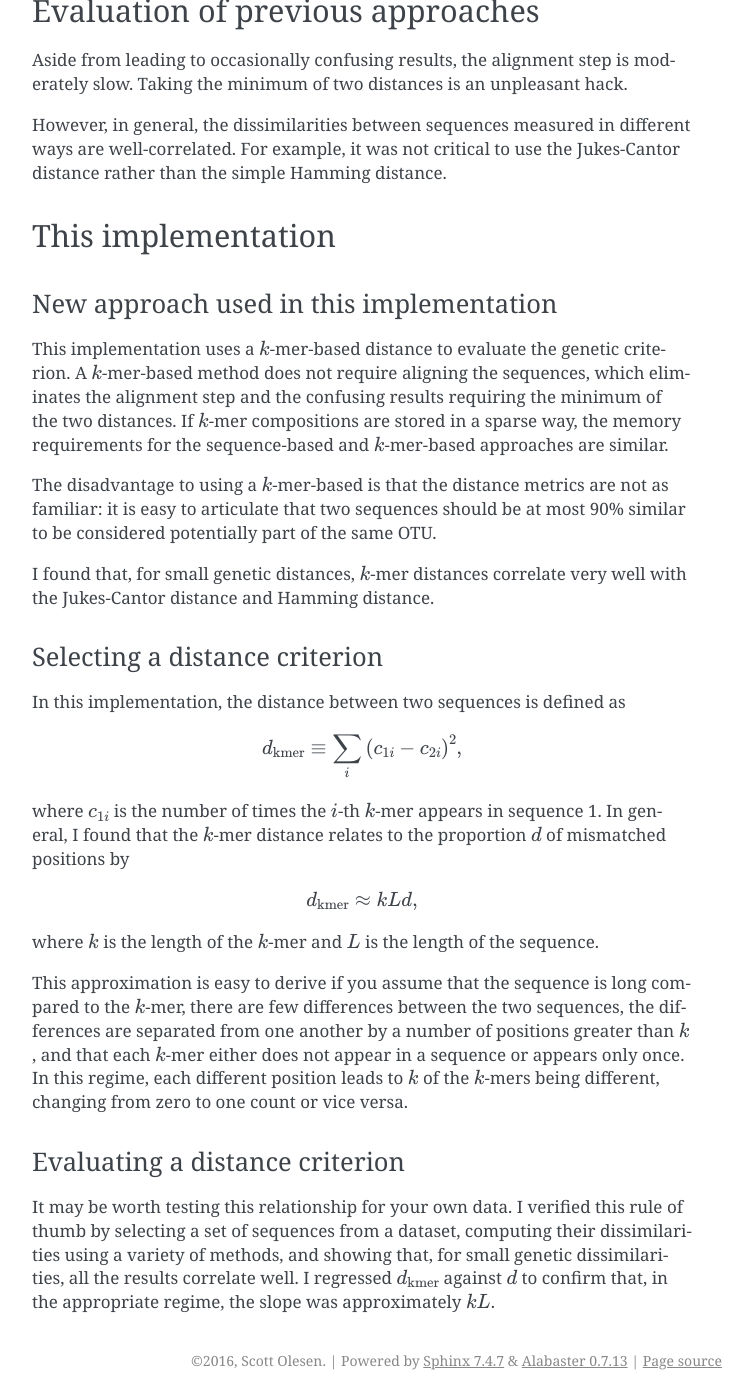
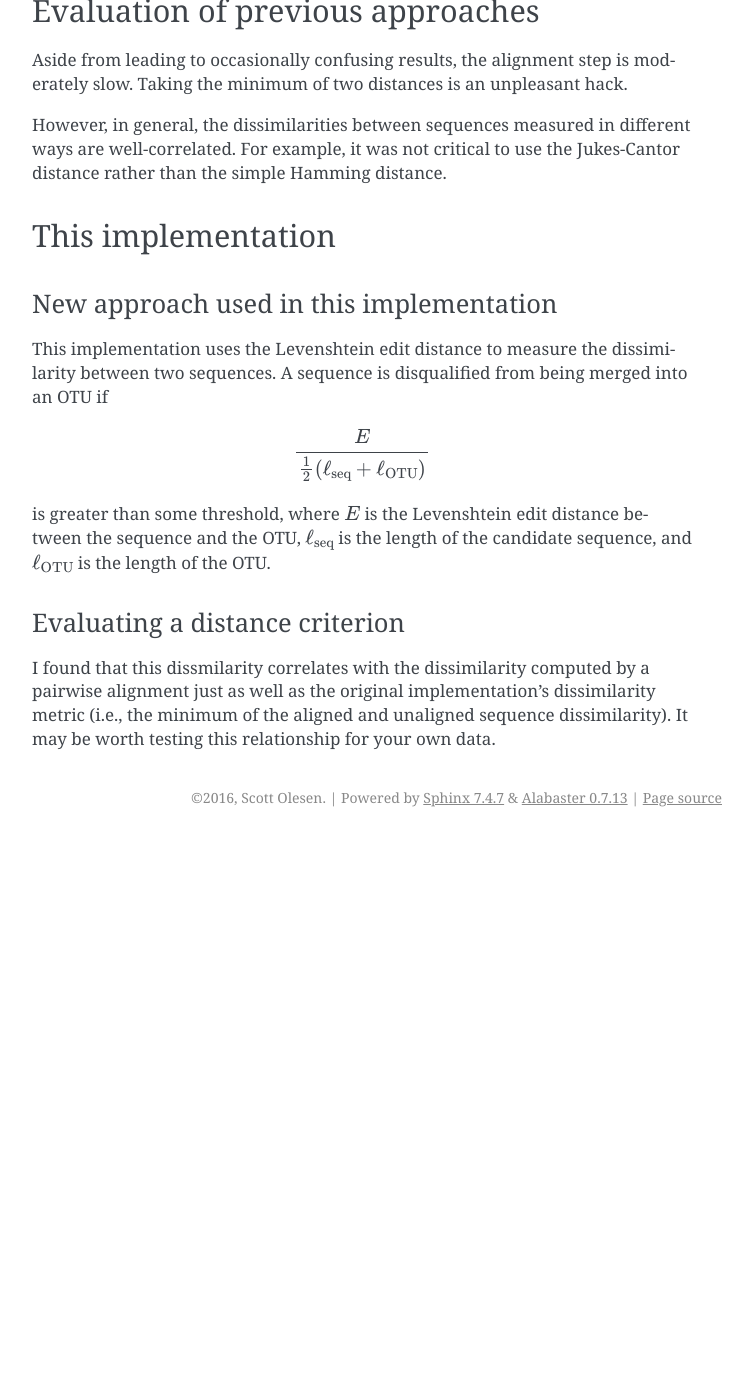
Before and after one commit to swo/dbotu3, a Sphinx documentation site: the page built from doc/source/genetic.rst, in a window 1280 px wide and 1400 px high, scrolled down 941 px. Shown: the whole window, without its empty margins (388-1141 px from the left). Built offline with Sphinx 7.4.7, drawn with Linux system fonts in a browser that asks for light colours; after the commit the page ends 1778 px from its top, so only the background shows below that; some of the changed text lies outside the part shown.

Commit message:
moved to Lev in docs

```diff
--- a/dbotu.py
+++ b/dbotu.py
@@ -47,7 +47,7 @@ class OTU:
 
     def distance_to(self, other):
         '''
-        Levenshtein ratio "distance" to other OTU
+        Length-adjusted Levenshtein "distance" to other OTU
 
         other: OTU
           distance to this OTU
--- a/doc/source/genetic.rst
+++ b/doc/source/genetic.rst
@@ -67,59 +67,26 @@ This implementation
 New approach used in this implementation
 ----------------------------------------
 
-This implementation uses a :math:`k`-mer-based distance to evaluate the
-genetic criterion. A :math:`k`-mer-based method does not require
-aligning the sequences, which eliminates the alignment step and the
-confusing results requiring the minimum of the two distances. If
-:math:`k`-mer compositions are stored in a sparse way, the memory
-requirements for the sequence-based and :math:`k`-mer-based approaches
-are similar.
-
-The disadvantage to using a :math:`k`-mer-based is that the distance
-metrics are not as familiar: it is easy to articulate that two sequences
-should be at most 90% similar to be considered potentially part of the
-same OTU.
-
-I found that, for small genetic distances, :math:`k`-mer distances
-correlate very well with the Jukes-Cantor distance and Hamming distance.
-
-Selecting a distance criterion
-------------------------------
-
-In this implementation, the distance between two sequences is defined as
+This implementation uses the Levenshtein edit distance to measure the
+dissimilarity between two sequences. A sequence is disqualified from
+being merged into an OTU if
 
 .. math::
 
-   d_\text{kmer} \equiv \sum_i \left( c_{1i} - c_{2i} \right) ^2,
+   \frac{E}{\tfrac{1}{2}(\ell_\text{seq} + \ell_\text{OTU})}
 
-where :math:`c_{1i}` is the number of times the :math:`i`-th
-:math:`k`-mer appears in sequence 1. In general, I found that the
-:math:`k`-mer distance relates to the proportion :math:`d` of mismatched
-positions by
-
-.. math::
-
-   d_\text{kmer} \approx k L d,
-
-where :math:`k` is the length of the :math:`k`-mer and :math:`L` is the
-length of the sequence.
-
-This approximation is easy to derive if you assume that the sequence is
-long compared to the :math:`k`-mer, there are few differences between
-the two sequences, the differences are separated from one another by a
-number of positions greater than :math:`k`, and that each :math:`k`-mer
-either does not appear in a sequence or appears only once. In this
-regime, each different position leads to :math:`k` of the :math:`k`-mers being
-different, changing from zero to one count or vice versa.
+is greater than some threshold, where :math:`E` is the Levenshtein
+edit distance between the sequence and the OTU, :math:`\ell_\text{seq}`
+is the length of the candidate sequence, and :math:`\ell_\text{OTU}` is
+the length of the OTU.
 
 .. _evaluating-genetic-section:
 
 Evaluating a distance criterion
 -------------------------------
 
-It may be worth testing this relationship for your own data. I verified
-this rule of thumb by selecting a set of sequences from a dataset,
-computing their dissimilarities using a variety of methods, and showing
-that, for small genetic dissimilarities, all the results correlate well.
-I regressed :math:`d_\text{kmer}` against :math:`d` to confirm that, in
-the appropriate regime, the slope was approximately :math:`kL`.
+I found that this dissmilarity correlates with the dissimilarity computed
+by a pairwise alignment just as well as the original implementation's
+dissimilarity metric (i.e., the minimum of the aligned and unaligned
+sequence dissimilarity).
+It may be worth testing this relationship for your own data.
```
Also changed, not shown: doc/source/dbotu.rst (+3 -4 lines), doc/source/distribution.rst (+8 -55 lines), doc/source/getting-started.rst (+4 -14 lines).
